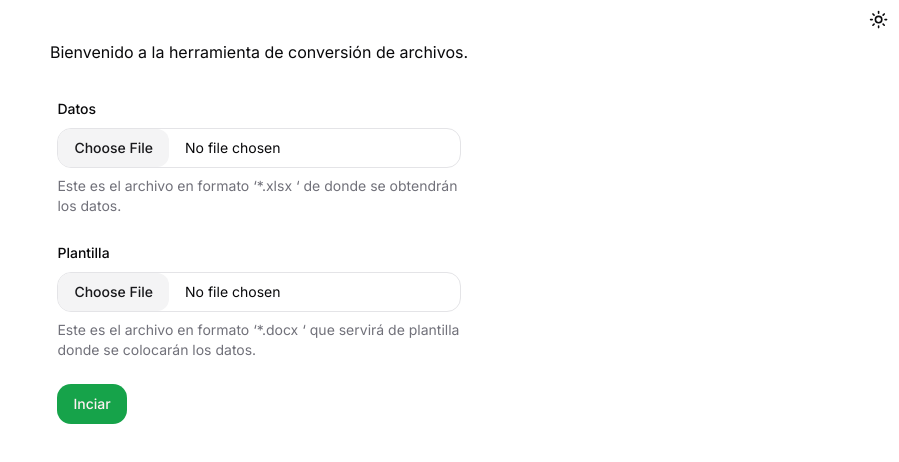
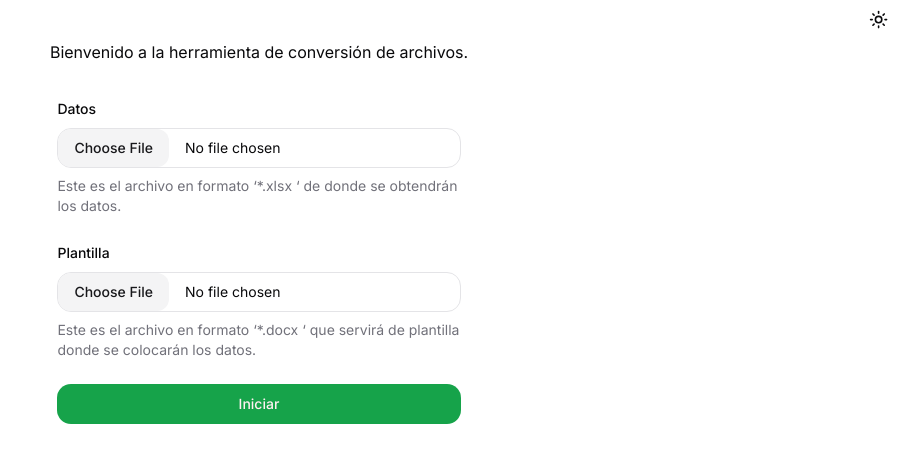
Before and after one commit to fernandobouchet/excel2docxTemplate2pdf, a Next.js app: page / in a window 1280 px wide. Shown: the top 462 px of the page, without its empty margins (381-1280 px from the left). Built offline with nearby package versions, Linux system fonts and the light colour scheme.

Commit message:
feat: update styles

```diff
--- a/components/convertForm.tsx
+++ b/components/convertForm.tsx
@@ -65,7 +65,10 @@ const ConvertForm = () => {
 
   return (
     <Form {...form}>
-      <form onSubmit={form.handleSubmit(onSubmit)} className="w-2/3 space-y-6">
+      <form
+        onSubmit={form.handleSubmit(onSubmit)}
+        className="flex flex-col w-2/3 space-y-6"
+      >
         <FormField
           control={form.control}
           name="excelFile"
@@ -116,7 +119,7 @@ const ConvertForm = () => {
             </FormItem>
           )}
         />
-        <Button type="submit">Inciar</Button>
+        <Button type="submit">Iniciar</Button>
       </form>
     </Form>
   );
--- a/styles/globals.css
+++ b/styles/globals.css
@@ -54,12 +54,12 @@
     @apply border-border;
   }
   body {
-    @apply bg-background text-foreground;
+    @apply bg-background text-foreground h-screen;
   }
 }
 
 @layer components {
   .input_file {
-    @apply block w-full p-0 pr-4 file:rounded-xl file:font-medium file:h-full file:px-4 hover:file:cursor-pointer file:bg-secondary file:text-secondary-foreground file:mr-4 !important;
+    @apply block w-full p-0 pr-4 file:rounded-xl file:font-medium file:h-full file:px-4 hover:cursor-pointer file:bg-secondary file:text-secondary-foreground file:mr-4 !important;
   }
 }
```
